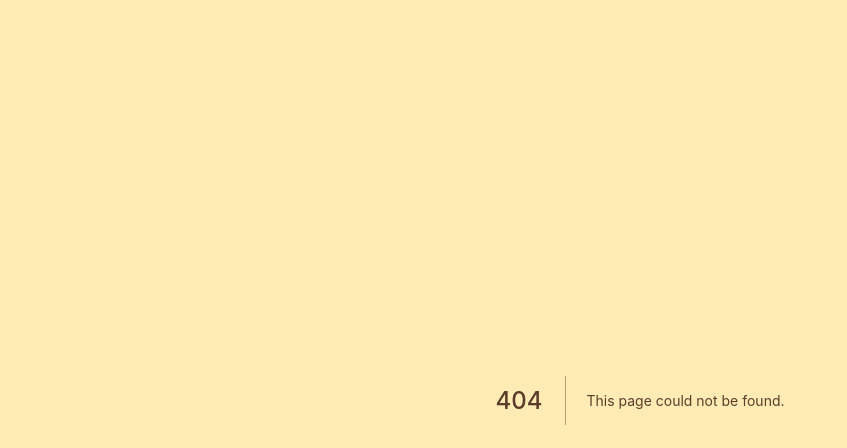
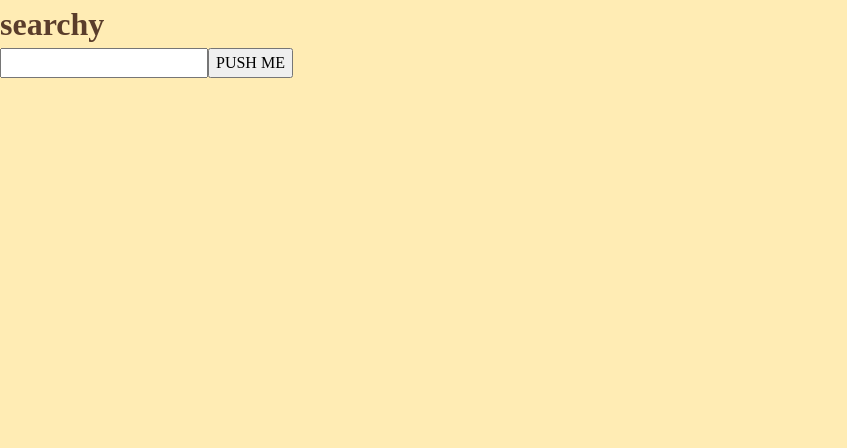
Before and after one commit to Pals-LLC/groovie, a Next.js app: page /search in a window 1280 px wide. Before the commit this address had no page. Shown: the top 448 px of the page, without its empty margins (0-847 px from the left). Built offline with nearby package versions, Linux system fonts and the light colour scheme; a web font is replaced by a local one.

Commit message:
Create groovies and search page

```diff
--- /dev/null
+++ b/pages/search.js
@@ -0,0 +1,28 @@
+import { useState } from 'react';
+import Head from 'next/head';
+
+const Search = () => {
+  const [searchInput, setSearchInput] = useState('');
+  const [searchResults, setSearchResults] = useState([]);
+
+  const searchClickHandler = () => {
+    fetch(`/api/search?searchInput=${searchInput}`)
+      .then((res) => res.json())
+      .then((res) => console.log(res))
+      .catch((err) => console.error(err));
+  };
+
+  return (
+    <>
+      <h1>searchy</h1>
+      <input
+        type='text'
+        value={searchInput}
+        onChange={(e) => setSearchInput(e.target.value)}
+      />
+      <button onClick={searchClickHandler}>PUSH ME</button>
+    </>
+  );
+};
+
+export default Search;
```
Also changed, not shown: pages/groovies.js (added, +13 -0 lines).
